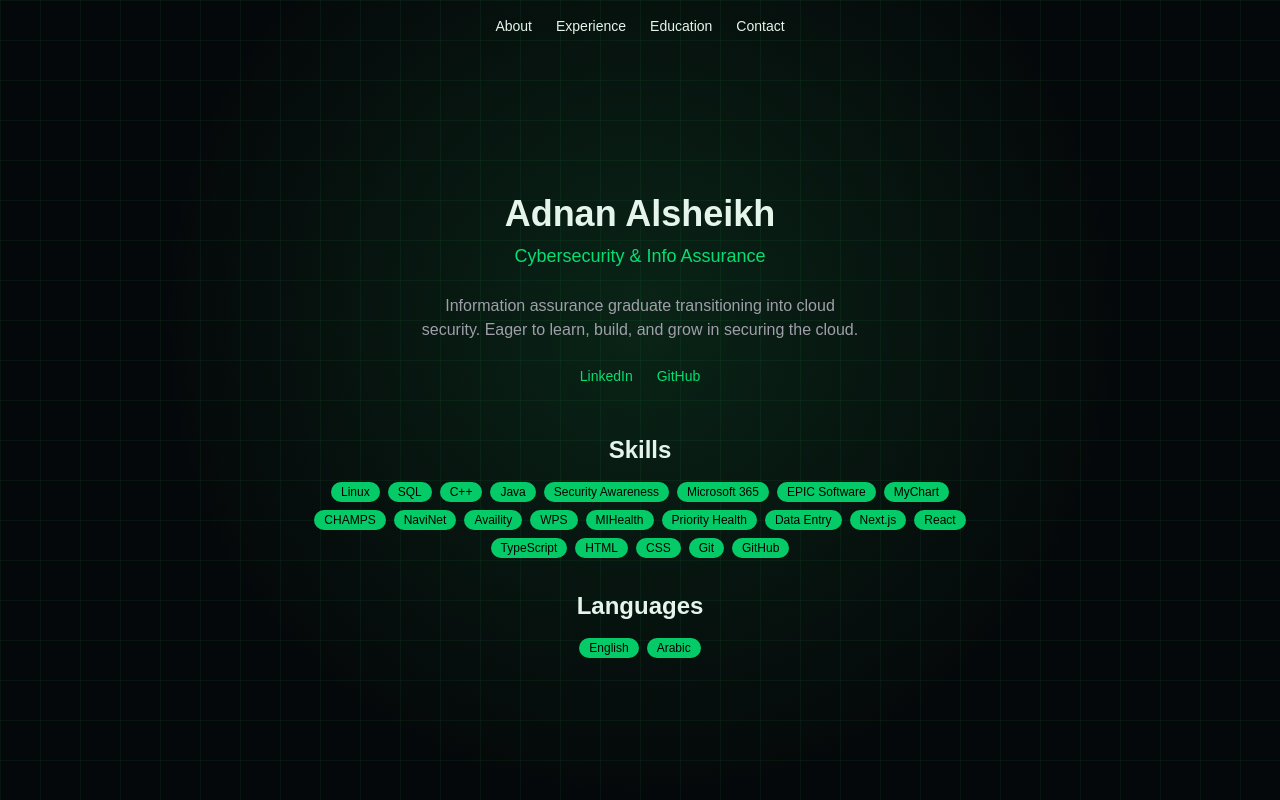
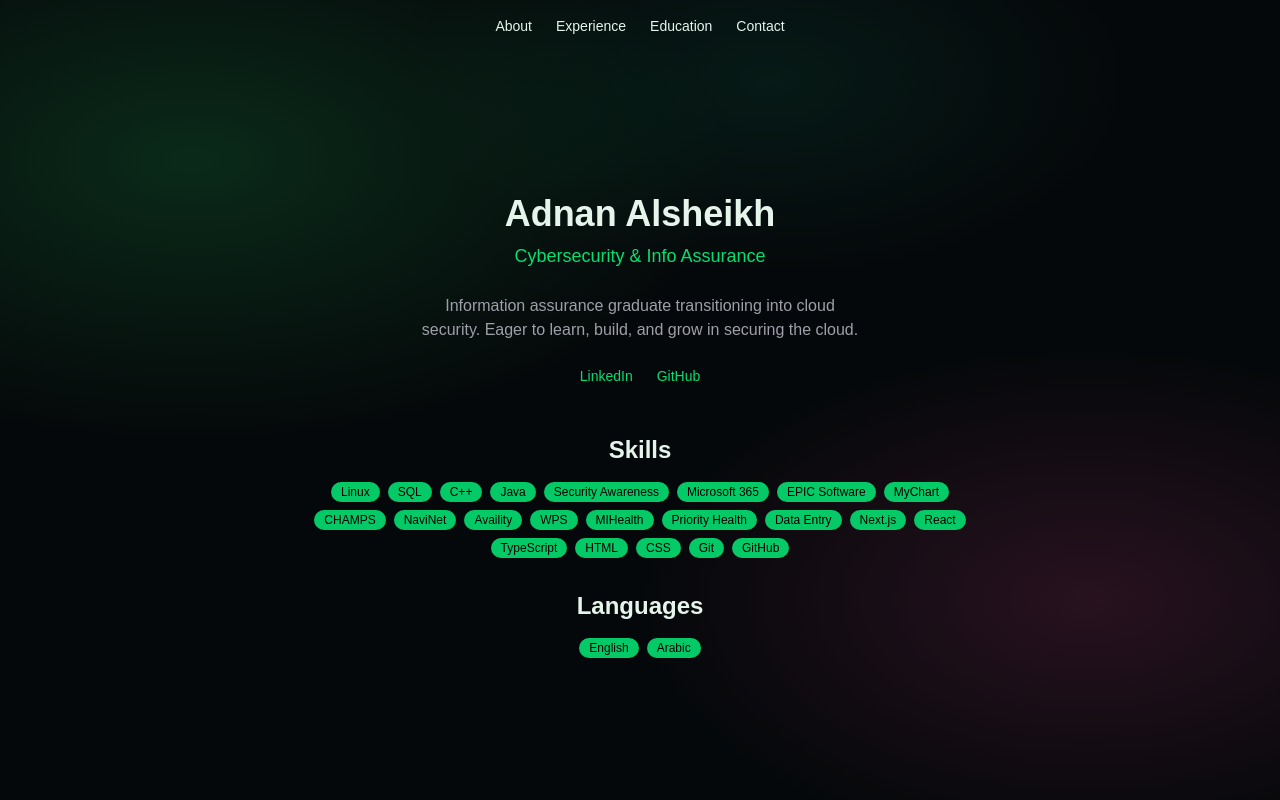
Before and after one commit to aalsheikh1/Portfolio, a Next.js app in the folder portfolio/: page / in a window 1280 px wide. Built offline with nearby package versions, Linux system fonts and the light colour scheme.

Commit message:
Changed the background

```diff
--- a/portfolio/app/globals.css
+++ b/portfolio/app/globals.css
@@ -15,10 +15,9 @@
 body {
   background-color: var(--background);
   background-image:
-    radial-gradient(circle at 50% 40%, rgba(34, 197, 94, 0.15), transparent 60%),
-    linear-gradient(rgba(34, 197, 94, 0.07) 1px, transparent 1px),
-    linear-gradient(90deg, rgba(34, 197, 94, 0.07) 1px, transparent 1px);
-  background-size: 100% 100%, 40px 40px, 40px 40px;
+    radial-gradient(ellipse 60% 50% at 15% 20%, rgba(34, 197, 94, 0.18), transparent 70%),
+    radial-gradient(ellipse 50% 45% at 85% 75%, rgba(236, 72, 153, 0.15), transparent 70%),
+    radial-gradient(ellipse 40% 35% at 60% 10%, rgba(16, 185, 129, 0.1), transparent 70%);
   background-attachment: fixed;
   color: var(--foreground);
   font-family: Arial, Helvetica, sans-serif;
```
